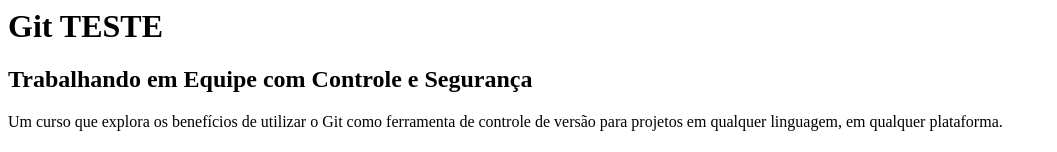
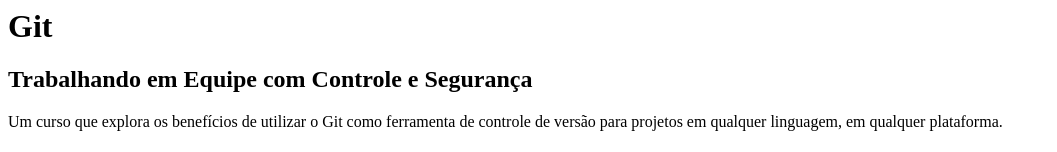
Before and after one commit to rfoa/curso-git, a plain HTML site: page index.html in a window 1280 px wide. Shown: the top 152 px of the page, without its empty margins (0-1057 px from the left). Drawn offline with Linux system fonts and the light colour scheme.

Commit message:
Teste de commit com editor, várias linhas * Linha1 * Linha2 * Linha3

```diff
--- a/index.html
+++ b/index.html
@@ -2,7 +2,7 @@
     <head>
     </head>
     <body>
-        <h1>Git TESTE</h1>
+        <h1>Git</h1>
         <h2>Trabalhando em Equipe com Controle e Segurança</h2>
 
         <p>Um curso que explora os benefícios de utilizar o Git como ferramenta de controle de versão para projetos em qualquer linguagem, em qualquer plataforma.</p>
```
